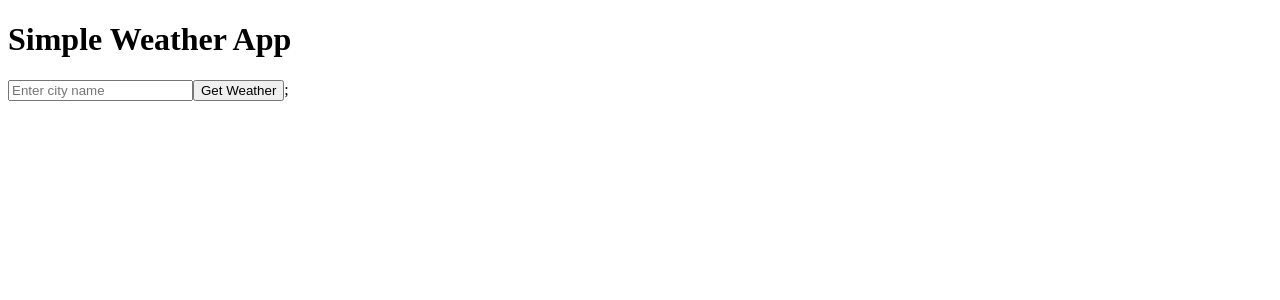
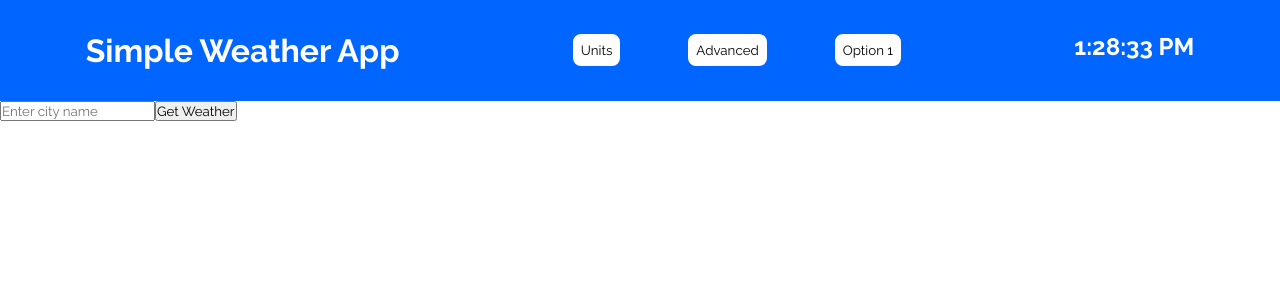
Before and after one commit to samidmunir/codebase-r32200u, a React (Vite) app in the folder Projects/simple-weather-app/frontend/: page / in a window 1280 px wide. Shown: the top 300 px of the page. Built offline with nearby package versions, Linux system fonts and the light colour scheme.

Commit message:
implementing static Header component + styling

```diff
--- a/Projects/simple-weather-app/frontend/src/App.jsx
+++ b/Projects/simple-weather-app/frontend/src/App.jsx
@@ -1,9 +1,13 @@
-import Home from './pages/Home';
-import './App.css';
+import Header from './components/header/Header';
+import Home from './pages/Home'
+import './App.css'
 
 function App() {
   return (
-    <Home />
+    <>
+      <Header />
+      <Home />
+    </>
   )
 };
 
--- /dev/null
+++ b/Projects/simple-weather-app/frontend/src/components/header/Header.css
@@ -0,0 +1,45 @@
+.Header {
+    background-color: #0066ff;
+    padding: 1rem;
+    display: flex;
+    flex-direction: row;
+    justify-content: space-around;
+}
+
+.Header-left {
+    padding: 1rem;
+}
+
+.Header-left h1 {
+    color: #ffffff;
+    font-weight: bold;
+}
+
+.Header-center {
+    padding: 1rem;
+}
+
+.Header-button {
+    outline: none;
+    padding: 0.5rem;
+    margin: 0rem 2rem;
+    border: 2px solid #0066ff;
+    border-radius: 10px;
+    background-color: #ffffff;
+    transition: all 0.25s linear;
+}
+
+.Header-button:hover {
+    background-color: #0066ff;
+    border-color: #ffffff;
+    color: #ffffff;
+}
+
+.Header-right {
+    padding: 1rem;
+}
+
+.Header-right h2 {
+    color: #ffffff;
+    font-weight: bold;
+}
--- /dev/null
+++ b/Projects/simple-weather-app/frontend/src/components/header/Header.jsx
@@ -0,0 +1,32 @@
+import React, {useState, useEffect} from 'react'
+import './Header.css'
+
+const Header = () => {
+    const [currentTime, setCurrentTime] = useState(new Date().toLocaleTimeString());
+
+    useEffect(() => {
+        const timer = setInterval(() => {
+            setCurrentTime(new Date().toLocaleTimeString());
+        }, 1000)
+
+        return () => clearInterval(timer);
+    }, [])
+
+    return (
+        <div className='Header'>
+            <div className='Header-left'>
+                <h1>Simple Weather App</h1>
+            </div>
+            <div className='Header-center'>
+                <button className='Header-button'>Units</button>
+                <button className='Header-button'>Advanced</button>
+                <button className='Header-button'>Option 1</button>
+            </div>
+            <div className='Header-right'>
+                <h2>{currentTime}</h2>
+            </div>
+        </div>
+    )
+}
+
+export default Header
--- a/Projects/simple-weather-app/frontend/src/index.css
+++ b/Projects/simple-weather-app/frontend/src/index.css
@@ -0,0 +1,11 @@
+@import url('https://fonts.googleapis.com/css2?family=Raleway:ital,wght@0,100..900;1,100..900&display=swap');
+
+* {
+    font-family: 'Raleway', sans-serif;
+    font-optical-sizing: auto;
+    font-weight: normal;
+    font-style: normal;
+    margin: 0rem;
+    padding: 0rem;
+    box-sizing: border-box;
+}
--- a/Projects/simple-weather-app/frontend/src/main.jsx
+++ b/Projects/simple-weather-app/frontend/src/main.jsx
@@ -1,7 +1,7 @@
 import { StrictMode } from 'react'
 import { createRoot } from 'react-dom/client'
+import App from './App.jsx'
 import './index.css'
-import App from './App.jsx'
 
 createRoot(document.getElementById('root')).render(
   <StrictMode>
--- a/Projects/simple-weather-app/frontend/src/pages/Home.jsx
+++ b/Projects/simple-weather-app/frontend/src/pages/Home.jsx
@@ -1,4 +1,4 @@
-import {useState} from 'react';
+import {useState} from 'react'
 
 const Home = () => {
     const [city, setCity] = useState('');
@@ -12,11 +12,10 @@ const Home = () => {
         } catch (error) {
             console.error('Error fetching weather data:', error);
         }
-    };
+    }
 
     return (
         <div>
-            <h1>Simple Weather App</h1>
             <input
                 type='text'
                 value={city}
@@ -32,9 +31,9 @@ const Home = () => {
                         <p>Description: {weather.description}</p>
                     </div>
                 )
-            };
+            }
         </div>
-    );
-};
+    )
+}
 
 export default Home;
```
Also changed, not shown: 2 other files (tests, documents, lock files or other folders).
